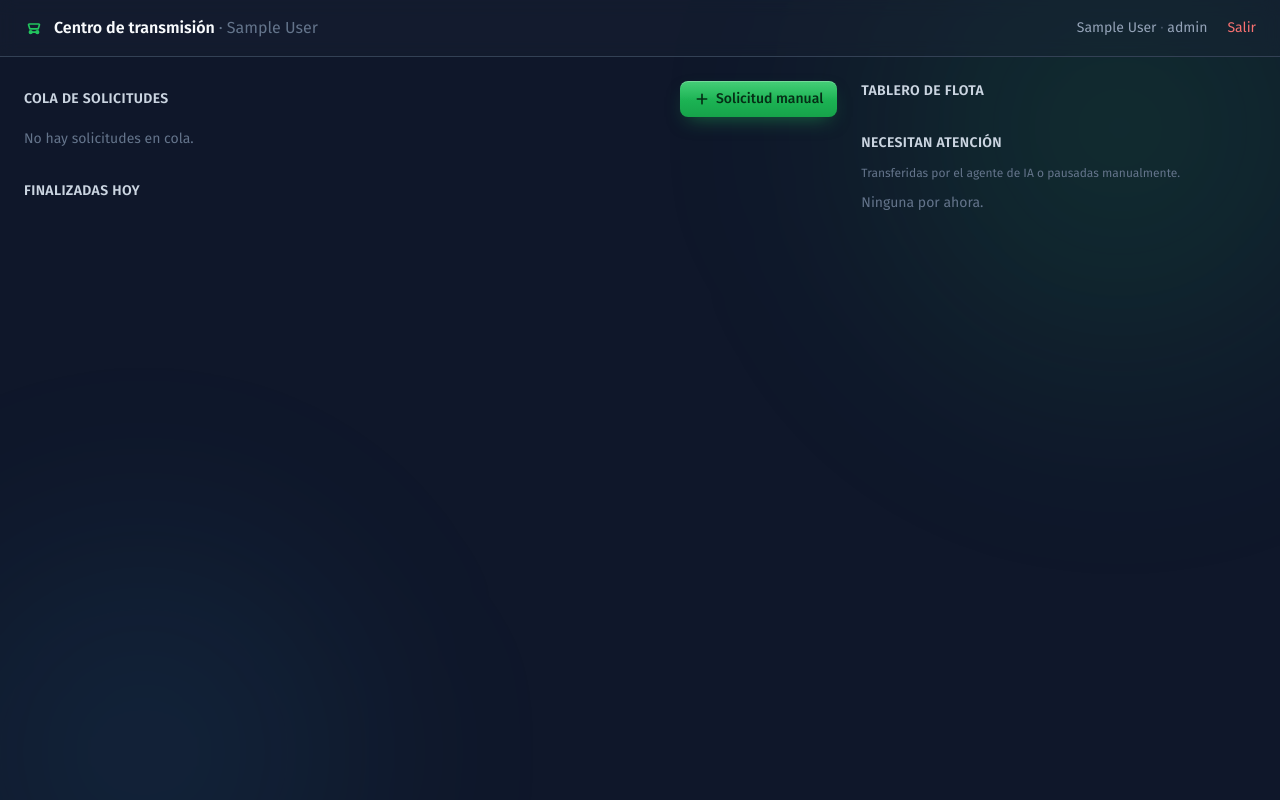
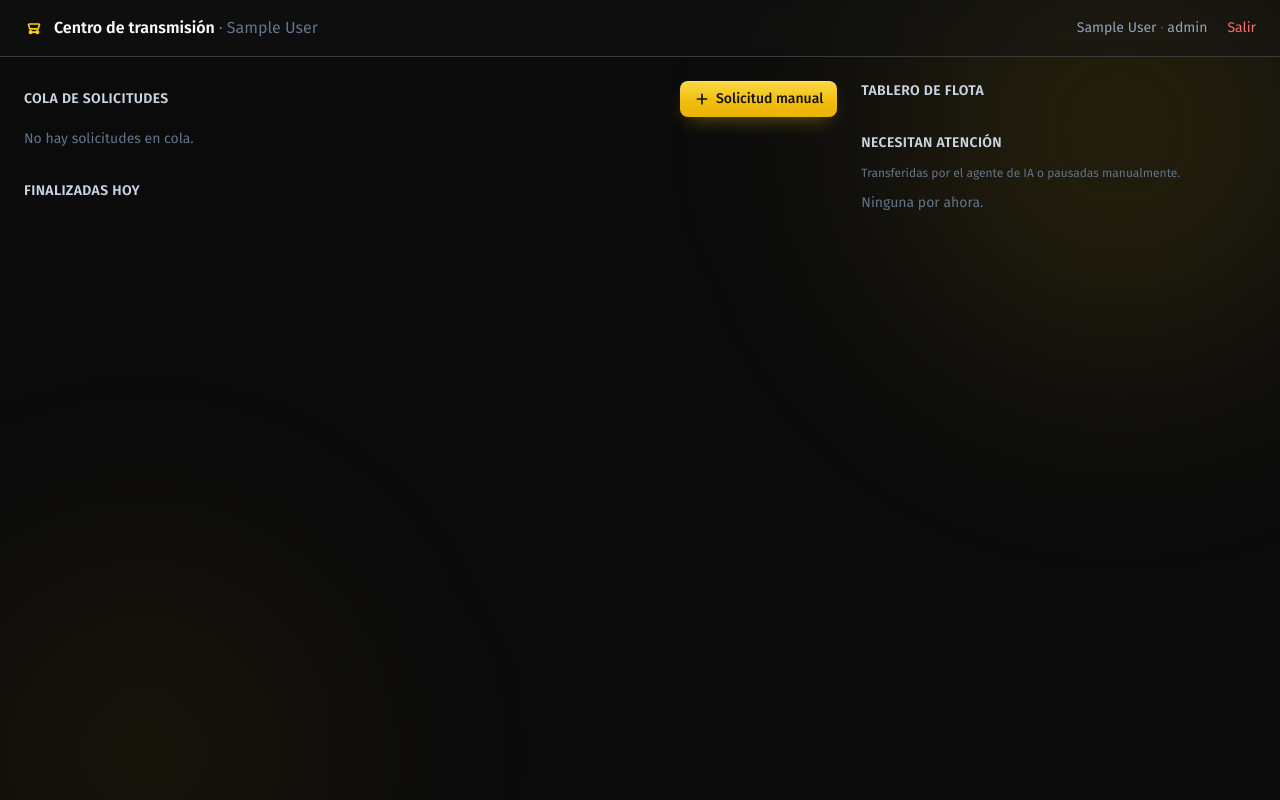
Before and after one commit to mrelkin83/RadioTax, a PHP site: page /modules/panel/index.php in a window 1280 px wide. Run offline with PHP 8.4, Linux system fonts and the light colour scheme; the visitor is signed in with stand-in values (Sample User, id 1); data that the repository does not hold is empty; some libraries are stand-ins or nearby versions.

Commit message:
Recolorear el panel a negro y amarillo (colores clásicos de taxi)
El usuario rechazó la paleta verde/azul oscuro anterior: pidió
explícitamente los colores de taxi (amarillo y negro). Reemplaza
todos los tokens de marca en modules/_tema.php:

- Fondo: de azul-marino oscuro (#0F172A) a negro real (#0B0B0C) —
  el pedido era "negro", no "azul oscuro".
- Acento: de verde (#22C55E) a amarillo taxi (#FACC15), con texto
  casi negro encima (#141200) para contraste fuerte.
- El naranja (antes ámbar) queda como color de advertencia, para
  no confundirse visualmente con el nuevo acento amarillo.
- Manchas de luz ambientales, selección de texto, foco de teclado,
  scrollbar y el resplandor del botón principal, todos recalculados
  al nuevo amarillo.

Los colores de estado semánticos (verde=disponible, ámbar=pendiente,
azul=en servicio, rojo=cancelada) en panel.js quedan intactos a
propósito: son semáforo de estado, no color de marca, y cambiarlos
habría creado ambigüedad con "pendiente".

Como en el resto del sistema de diseño, todo vive en un solo archivo
compartido — cero cambios en las páginas individuales. Verificado en
navegador real (login, dashboard, admin) sin errores de consola, y
las dos suites de pruebas del servidor siguen en verde.

Co-Authored-By: Claude Sonnet 5 <noreply@anthropic.com>
Claude-Session: https://claude.ai/code/session_01Qpiyu1GMFKE2AY7g53e8dM

```diff
--- a/modules/_tema.php
+++ b/modules/_tema.php
@@ -2,8 +2,9 @@
 /**
  * Sistema de diseño compartido — Centro de Transmisión / Administración / Plataforma.
  * Un solo lugar para la paleta, tipografía y estados base; cada página lo incluye
- * en <head> en vez de cargar Tailwind suelto. "Dark tech + status green": pensado
- * para una sala de control (alto contraste, escaneo rápido, sin ruido visual).
+ * en <head> en vez de cargar Tailwind suelto. "Taxi negro y amarillo": los colores
+ * clásicos del oficio, no un dashboard genérico — negro real (no azul oscuro) con
+ * el amarillo como acento, alto contraste, escaneo rápido, sin ruido visual.
  */
 ?>
 <link rel="preconnect" href="https://fonts.googleapis.com">
@@ -19,36 +20,36 @@
           mono: ['"Fira Code"', 'ui-monospace', 'SFMono-Regular', 'monospace'],
         },
         colors: {
-          background: '#0F172A',
-          foreground: '#F8FAFC',
-          card: '#1B2336',
-          'card-foreground': '#F8FAFC',
-          primary: '#1E293B',
+          background: '#0B0B0C',
+          foreground: '#FAFAFA',
+          card: '#161616',
+          'card-foreground': '#FAFAFA',
+          primary: '#1A1A1A',
           'on-primary': '#FFFFFF',
-          secondary: '#334155',
+          secondary: '#2A2A2A',
           'on-secondary': '#FFFFFF',
-          accent: '#22C55E',
-          'accent-hover': '#16A34A',
-          'on-accent': '#052e16',
-          muted: '#232B41',
-          'muted-foreground': '#94A3B8',
-          border: '#334155',
+          accent: '#FACC15',
+          'accent-hover': '#EAB308',
+          'on-accent': '#141200',
+          muted: '#1C1C1C',
+          'muted-foreground': '#A3A3A3',
+          border: '#3A3A3A',
           destructive: '#EF4444',
           'destructive-hover': '#DC2626',
-          warning: '#F59E0B',
-          ring: '#22C55E',
+          warning: '#F97316',
+          ring: '#FACC15',
         },
       },
     },
   };
 </script>
 <style>
-  body { font-family: 'Fira Sans', ui-sans-serif, system-ui, sans-serif; background: #0F172A; color: #F8FAFC; position: relative; isolation: isolate; }
+  body { font-family: 'Fira Sans', ui-sans-serif, system-ui, sans-serif; background: #0B0B0C; color: #FAFAFA; position: relative; isolation: isolate; }
   .font-mono, .num { font-family: 'Fira Code', ui-monospace, monospace; font-variant-numeric: tabular-nums; }
-  ::selection { background: #22C55E; color: #052e16; }
+  ::selection { background: #FACC15; color: #141200; }
   /* Foco visible solo por teclado (§ux focus-visible), nunca al hacer click con el mouse. */
   :focus { outline: none; }
-  :focus-visible { outline: 2px solid #22C55E; outline-offset: 2px; border-radius: 4px; box-shadow: 0 0 0 4px rgba(34, 197, 94, .18); }
+  :focus-visible { outline: 2px solid #FACC15; outline-offset: 2px; border-radius: 4px; box-shadow: 0 0 0 4px rgba(250, 204, 21, .22); }
   input, select, textarea, button { transition: background-color 150ms ease, border-color 150ms ease, opacity 150ms ease, transform 150ms ease; }
   button:not(:disabled), a[href], select, [role="button"] { cursor: pointer; }
   button:disabled { cursor: not-allowed; opacity: .5; }
@@ -58,7 +59,7 @@
   /* Barra de estado (punto), no emoji — un indicador real de UI, no un icono decorativo. */
   .punto-estado { display: inline-block; width: .55rem; height: .55rem; border-radius: 9999px; flex: none; }
 
-  /* Profundidad ambiental: dos manchas de luz fijas y muy suaves detrás del contenido. */
+  /* Profundidad ambiental: dos manchas de luz amarilla, fijas y muy suaves, detrás del contenido. */
   body::before, body::after {
     content: '';
     position: fixed;
@@ -67,35 +68,35 @@
     pointer-events: none;
     filter: blur(90px);
   }
-  body::before { width: 44rem; height: 44rem; top: -14rem; right: -12rem; background: radial-gradient(closest-side, rgba(34, 197, 94, .16), transparent); }
-  body::after { width: 38rem; height: 38rem; bottom: -16rem; left: -10rem; background: radial-gradient(closest-side, rgba(56, 189, 248, .10), transparent); }
+  body::before { width: 44rem; height: 44rem; top: -14rem; right: -12rem; background: radial-gradient(closest-side, rgba(250, 204, 21, .14), transparent); }
+  body::after { width: 38rem; height: 38rem; bottom: -16rem; left: -10rem; background: radial-gradient(closest-side, rgba(234, 179, 8, .08), transparent); }
 
-  /* Vidrio: las tarjetas flotan sobre el fondo, con borde de luz y sombra real en vez de un plano opaco. */
+  /* Vidrio: las tarjetas flotan sobre el fondo negro, con borde de luz y sombra real en vez de un plano opaco. */
   .bg-card {
-    background-color: rgba(27, 35, 54, .70);
+    background-color: rgba(22, 22, 22, .72);
     backdrop-filter: blur(20px) saturate(150%);
     -webkit-backdrop-filter: blur(20px) saturate(150%);
-    box-shadow: inset 0 1px 0 0 rgba(255, 255, 255, .06), 0 12px 32px -16px rgba(0, 0, 0, .6);
+    box-shadow: inset 0 1px 0 0 rgba(255, 255, 255, .06), 0 12px 32px -16px rgba(0, 0, 0, .7);
     transition: box-shadow 200ms ease;
   }
-  .bg-card:hover { box-shadow: inset 0 1px 0 0 rgba(255, 255, 255, .09), 0 18px 44px -16px rgba(0, 0, 0, .7); }
+  .bg-card:hover { box-shadow: inset 0 1px 0 0 rgba(255, 255, 255, .09), 0 18px 44px -16px rgba(0, 0, 0, .8); }
   .border-border { border-color: rgba(255, 255, 255, .12); }
   .backdrop-blur { backdrop-filter: blur(20px); -webkit-backdrop-filter: blur(20px); }
 
-  /* Botón principal: relieve sutil + resplandor del color de acento, no un plano de color liso. */
+  /* Botón principal: relieve sutil + resplandor del amarillo, no un plano de color liso. */
   .bg-accent {
-    background-image: linear-gradient(180deg, rgba(255, 255, 255, .16), rgba(255, 255, 255, 0) 55%), linear-gradient(180deg, #22C55E, #16A34A);
-    box-shadow: inset 0 1px 0 0 rgba(255, 255, 255, .25), 0 8px 20px -8px rgba(34, 197, 94, .5);
+    background-image: linear-gradient(180deg, rgba(255, 255, 255, .22), rgba(255, 255, 255, 0) 55%), linear-gradient(180deg, #FACC15, #EAB308);
+    box-shadow: inset 0 1px 0 0 rgba(255, 255, 255, .3), 0 8px 20px -8px rgba(250, 204, 21, .45);
   }
-  .bg-accent:hover { filter: brightness(1.05); box-shadow: inset 0 1px 0 0 rgba(255, 255, 255, .25), 0 10px 26px -6px rgba(34, 197, 94, .65); }
+  .bg-accent:hover { filter: brightness(1.05); box-shadow: inset 0 1px 0 0 rgba(255, 255, 255, .3), 0 10px 26px -6px rgba(250, 204, 21, .6); }
   .bg-accent:active { filter: brightness(.96); }
 
   /* Scrollbar a tono con el sistema, en vez del gris genérico del navegador. */
-  * { scrollbar-width: thin; scrollbar-color: #334155 transparent; }
+  * { scrollbar-width: thin; scrollbar-color: #3A3A3A transparent; }
   ::-webkit-scrollbar { width: 10px; height: 10px; }
   ::-webkit-scrollbar-track { background: transparent; }
-  ::-webkit-scrollbar-thumb { background: #334155; border-radius: 9999px; border: 2px solid transparent; background-clip: padding-box; }
-  ::-webkit-scrollbar-thumb:hover { background: #475569; background-clip: padding-box; }
+  ::-webkit-scrollbar-thumb { background: #3A3A3A; border-radius: 9999px; border: 2px solid transparent; background-clip: padding-box; }
+  ::-webkit-scrollbar-thumb:hover { background: #525252; background-clip: padding-box; }
 
   /* Entrada suave del contenido principal (respeta prefers-reduced-motion arriba). */
   @keyframes entrada-suave { from { opacity: 0; transform: translateY(6px); } to { opacity: 1; transform: translateY(0); } }
```
